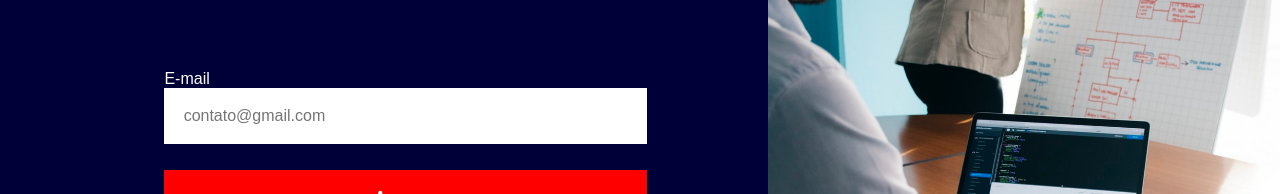
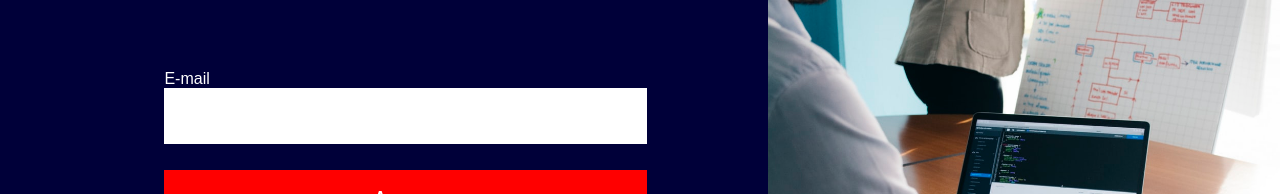
Before and after one commit to jpbast/loginAndRegister-startec, a React (Create React App) app: page / in a window 1280 px wide. Shown: the part 252-446 px from the top of the page. Built offline with nearby package versions, Linux system fonts and the light colour scheme.

Commit message:
changing input fields to accept errors message

```diff
--- a/src/components/LoginPage/FirstSection.jsx
+++ b/src/components/LoginPage/FirstSection.jsx
@@ -1,9 +1,10 @@
-import React, { useContext } from 'react'
+import React, { useContext, useState } from 'react'
 import styled from 'styled-components'
 import { SectionWrapper, ButtonRed } from '../../styles/SectionWrapper'
 import linkedinLogo from '../../assets/images/linkedin-logo.svg'
 import googleLogo from '../../assets/images/google-logo.png'
 import { LoginSectionContext } from '../../contexts/LoginSectionContext'
+import InputMessage from './InputMessage'
 
 const LineSeparator = styled.div`
     width: 100%;
@@ -42,6 +43,9 @@ const ButtonLinkedin = styled.button`
 
 export default function FirstSection() {
     const [section, setSection] = useContext(LoginSectionContext)
+    const [email, setEmail] = useState(false)
+    const emptyField = 'Campo vazio'
+    const emailRE = /^[^@]+@[^@]+\.[^@]+$/
 
     function handleAvancar() {
         const email = document.getElementById('email').value
@@ -51,14 +55,15 @@ export default function FirstSection() {
             setSection(2)
     }
 
+    const emailMessage = val => !val ? setEmail(emptyField) : (emailRE.test(val) ? setEmail('') : setEmail('E-mail inválido'))
+
     return (
         <SectionWrapper>
             <span className="title">Junte-se a nós</span>
             <div>
-                <label htmlFor="email">
-                    <span>E-mail</span>
-                    <input id="email" type="text" placeholder="contato@gmail.com"/>
-                </label>
+                <InputMessage login id="email" message={email} onChange={(e) => emailMessage(e.target.value)} type="text">
+                    E-mail
+                </InputMessage>
                 <ButtonRed onClick={handleAvancar}>Avançar</ButtonRed>
                 <LineSeparator />
                 <ButtonLinkedin>
--- a/src/components/LoginPage/LeftSection.jsx
+++ b/src/components/LoginPage/LeftSection.jsx
@@ -14,7 +14,6 @@ const LeftSectionWrapper = styled.section`
 
     @media screen and (max-width: 1200px) {
         padding-left: 5rem;
-        /* height: 100%; */
     }
 
     @media screen and (max-width: 600px) {
--- a/src/components/LoginPage/SecondSection.jsx
+++ b/src/components/LoginPage/SecondSection.jsx
@@ -1,11 +1,15 @@
-import React, { useContext } from 'react'
+import React, { useContext, useState } from 'react'
 import styled from 'styled-components'
 import { SectionWrapper, ButtonRed, BackButton } from '../../styles/SectionWrapper'
 import { LoginSectionContext } from '../../contexts/LoginSectionContext'
 import backIcon from '../../assets/images/back-icon.svg'
+import InputMessage from './InputMessage'
 
-const LabelWrapper = styled.label`
-    & span:last-child {
+const PasswordWrapper = styled.div`
+    display: flex;
+    flex-direction: column;
+
+    div + span:last-child {
         color: rgb(200, 200, 200);
         font-size: 0.9rem;
         align-self: flex-end;
@@ -14,17 +18,21 @@ const LabelWrapper = styled.label`
         cursor: pointer;
     }
 
-    & span:last-child:hover {
+    div + span:last-child:hover {
         color: rgb(180, 180, 180);
     }
 `
 
 export default function SecondSection() {
     const [section, setSection] = useContext(LoginSectionContext)
+    const [password, setPassword] = useState(false)
+    const emptyField = 'Campo vazio'
 
     function handleVoltar() {
         setSection(1)
     }
+
+    const passwordMessage = val => val ? setPassword('') : setPassword(emptyField)
 
     return (
         <SectionWrapper>
@@ -36,11 +44,12 @@ export default function SecondSection() {
                 <span className="title">Olá, João</span>
             </BackButton>
             <div>
-                <LabelWrapper htmlFor="email">
-                    <span>Senha</span>
-                    <input id="email" type="text" placeholder="******"/>
+                <PasswordWrapper>
+                    <InputMessage login message={password} onChange={(e) => passwordMessage(e.target.value)} placeholder="*******" id="password" type="text">
+                        Senha
+                    </InputMessage>
                     <span>Esqueci minha senha</span>
-                </LabelWrapper>
+                </PasswordWrapper>
                 <ButtonRed>Entrar</ButtonRed>
             </div>
         </SectionWrapper>
--- a/src/components/LoginPage/ThirdSection.jsx
+++ b/src/components/LoginPage/ThirdSection.jsx
@@ -1,15 +1,26 @@
-import React, { useContext } from 'react'
+import React, { useContext, useState } from 'react'
 import { SectionWrapper, ButtonRed, BackButton } from '../../styles/SectionWrapper'
 import backIcon from '../../assets/images/back-icon.svg'
 import { LoginSectionContext } from '../../contexts/LoginSectionContext'
 import { Link } from 'react-router-dom'
+import InputMessage from './InputMessage'
 
 export default function ThirdSection() {
     const [section, setSection] = useContext(LoginSectionContext)
+    const [name, setName] = useState(false)
+    const [password, setPassword] = useState(false)
+    const [confirmPassword, setConfirmPassword] = useState(false)
+    const emptyField = 'Campo vazio'
+    const nameRE = /[A-Z][a-z]+(\s|,)[A-Z][a-z]{1,19}/
 
     function handleVoltar() {
         setSection(1)
     }
+
+    const nameMessage = val => !val ? setName(emptyField) : (nameRE.test(val) ? setName('') : setName('Insira nome e sobrenome'))
+    const passwordMessage = val => val ? setPassword('') : setPassword(emptyField)
+    const confirmPasswordMessage = val => val ? setConfirmPassword('') : setConfirmPassword(emptyField)
+
 
     return (
         <SectionWrapper>
@@ -21,7 +32,16 @@ export default function ThirdSection() {
                 <span className="title">Vamos começar</span>
             </BackButton>
             <div>
-                <label htmlFor="email">
+                <InputMessage login message={name} onChange={(e) => nameMessage(e.target.value)} id="nome" type="text">
+                    Nome completo
+                </InputMessage>
+                <InputMessage login message={password} onChange={(e) => passwordMessage(e.target.value)} placeholder="*******" id="password" type="text">
+                    Senha
+                </InputMessage>
+                <InputMessage login message={confirmPassword} onChange={(e) => confirmPasswordMessage(e.target.value)} placeholder="*******" id="confirmPassword" type="text">
+                    Confirme sua senha
+                </InputMessage>
+                {/* <label htmlFor="email">
                     <span>Nome completo</span>
                     <input id="email" type="text" placeholder="******"/>
                 </label>
@@ -32,7 +52,7 @@ export default function ThirdSection() {
                 <label htmlFor="email">
                     <span>Confirme sua senha</span>
                     <input id="email" type="text" placeholder="******"/>
-                </label>
+                </label> */}
                 <Link to="/register">
                     <ButtonRed style={{width: '100%'}}>Entrar</ButtonRed>
                 </Link>
--- a/src/components/RegisterPage/PersonalInformation.jsx
+++ b/src/components/RegisterPage/PersonalInformation.jsx
@@ -1,9 +1,9 @@
 import React, { useEffect, useState } from 'react'
 import styled from 'styled-components'
-import { Input } from '../../styles/RegisterStyle'
 import Select from './Select'
 import { getCities, ibgeAPI } from '../../services/ibgeApi'
 import InputMask from 'react-input-mask'
+import InputMessage from '../LoginPage/InputMessage'
 
 const PersonalInfoWrapper = styled.div`
     width: 95%;
@@ -11,7 +11,7 @@ const PersonalInfoWrapper = styled.div`
     display: grid;
     grid-template: 1fr 1fr 1fr / 1fr 1fr;
     column-gap: 4rem;
-    row-gap: 1.5rem;
+    row-gap: 2rem;
 
     @media screen and (max-width: 800px) {
         column-gap: 3rem;
@@ -27,9 +27,14 @@ const PersonalInfoWrapper = styled.div`
 `
 
 export default function PersonalInformation() {
-    const normalInputs = ['Nome*', 'Sobrenome*', 'E-mail*']
     const [ufs, setUfs] = useState([])
     const [cities, setCities] = useState([])
+    const [linkedin, setLinkedin] = useState(false)
+    const [name, setName] = useState(false)
+    const [lastName, setLastName] = useState(false)
+    const [email, setEmail] = useState(false)
+    const emptyField = 'Campo vazio'
+    const emailRE = /^[^@]+@[^@]+\.[^@]+$/
 
     useEffect(() => {
         getUfs()
@@ -56,16 +61,16 @@ export default function PersonalInformation() {
         setCities(cities)
     }
 
+    const nameMessage = val => val ? setName('') : setName(emptyField)
+    const lastNameMessage = val => val ? setLastName('') : setLastName(emptyField)
+    const emailMessage = val => !val ? setEmail(emptyField) : (emailRE.test(val) ? setEmail('') : setEmail('E-mail inválido'))
+    const linkedinMessage = val => val ? setLinkedin('') : setLinkedin(emptyField)
+
     return (
         <PersonalInfoWrapper>
-            { normalInputs.map(input => {
-                return (
-                    <label htmlFor={input}>
-                        {input}
-                        <Input id={input} type="text" placeholder={input === 'E-mail' ? 'contato@gmail.com' : ''}/>
-                    </label>
-                )
-            })}
+            <InputMessage message={name} onChange={(e) => nameMessage(e.target.value)} id="nome" type="text">Nome*</InputMessage>
+            <InputMessage message={lastName} onChange={(e) => lastNameMessage(e.target.value)} id="lastname" type="text">Sobrenome*</InputMessage>
+            <InputMessage message={email} onChange={(e) => emailMessage(e.target.value)} id="email" type="text">E-mail*</InputMessage>
             <label htmlFor="telefone">
                 Telefone*
                 <InputMask style={{width: '100%', padding: '0.9rem', backgroundColor: 'white'}} id='telefone' mask='(99) 99999-9999' />
@@ -79,20 +84,7 @@ export default function PersonalInformation() {
             <Select id="vaga" options={['', 'Não tenho pressa', 'Estou buscando casualmente', 'Estou buscando ativamente']} selected={0} disabled hidden>
                 Como está a sua procura por vagas?*
             </Select>
-            {/* <label htmlFor="vaga">
-                Como está a sua procura por vagas?*
-                <Select name="vaga" id="vaga">
-                    <option value="" selected disabled hidden></option>
-                    <option value="1">Não tenho pressa</option>
-                    <option value="2">Estou buscando casualmente</option>
-                    <option value="3">Estou buscando ativamente</option>
-                </Select>
-            </label> */}
-            <label htmlFor="vaga">
-                Linkedin*
-                <Input type="text" placeholder='www.linkedin.com/in/nome' />
-            </label>
-
+            <InputMessage message={linkedin} onChange={(e) => linkedinMessage(e.target.value)} type="text" placeholder="www.linkedin.com/in/nome">Linkedin*</InputMessage>
         </PersonalInfoWrapper>
     )
 }
--- a/src/components/RegisterPage/Portfolio.jsx
+++ b/src/components/RegisterPage/Portfolio.jsx
@@ -2,13 +2,14 @@ import React, { useState } from 'react'
 import styled from 'styled-components'
 import { Input } from '../../styles/RegisterStyle'
 import AddNewLink from './AddNewLink'
+import InputMessage from '../LoginPage/InputMessage'
 
 const PortfolioWrapper = styled.div`
     padding-top: 1.5rem;
     width: 45.2%;
 
     input {
-        margin-bottom: 1.5rem;
+        margin-bottom: 2rem;
     }
 
     @media screen and (max-width: 700px) {
@@ -18,6 +19,11 @@ const PortfolioWrapper = styled.div`
 
 export default function Portfolio() {
     const [links, setLinks] = useState([])
+    const [github, setGithub] = useState(false)
+    const [behance, setBehance] = useState(false)
+    const emptyField = 'Campo vazio'
+    const githubRE = /https?:\/\/github\.com\/(?:[^\/\s]+\/)/gm
+    const behanceRE = /https?:\/\/behance\.net\/(?:[^\/\s]+\/)/gm
 
     function handleNewLink() {
         setLinks([...links, 'newLink'])
@@ -28,16 +34,18 @@ export default function Portfolio() {
         setLinks(links.filter((link, i) => i !== (index-1)))
     }
 
+    const githubMessage = val => !val ? setGithub(emptyField) : (githubRE.test(val) ? setGithub('') : setGithub('Link de perfil inválido para o GitHub'))
+    const behanceMessage = val => !val ? setBehance(emptyField) : (behanceRE.test(val) ? setBehance('') : setBehance('Link de perfil inválido para o Behance'))
+
     return (
         <PortfolioWrapper>
-            <label htmlFor="github">
+            <InputMessage onChange={e => githubMessage(e.target.value)} message={github} id="github" placeholder='https://github.com/nome/' type="text">
                 GitHub
-                <Input id='github' type="text" placeholder='www.github.com/nome' />
-            </label>
-            <label htmlFor="behance">
+            </InputMessage>
+            <InputMessage onChange={e => behanceMessage(e.target.value)} message={behance} id="behance" placeholder='https://behance.net/nome/' type="text">
                 Behance
-                <Input id='behance' type="text" placeholder='www.behance.net/nome' />
-            </label>
+            </InputMessage>
+
             { links.map(link => <Input id={link} type='text' placeholder='Novo link' />) }
             <AddNewLink state={links} handleNewLink={handleNewLink} handleRemoveLink={handleRemoveLink}>
                 <span>Inserir novo link</span>
--- a/src/styles/SectionWrapper.js
+++ b/src/styles/SectionWrapper.js
@@ -16,7 +16,7 @@ export const SectionWrapper = styled.div`
         display: block;
     }
 
-    div {
+    & > div {
         display: flex;
         flex-direction: column;
         gap: 1.6rem;
```
